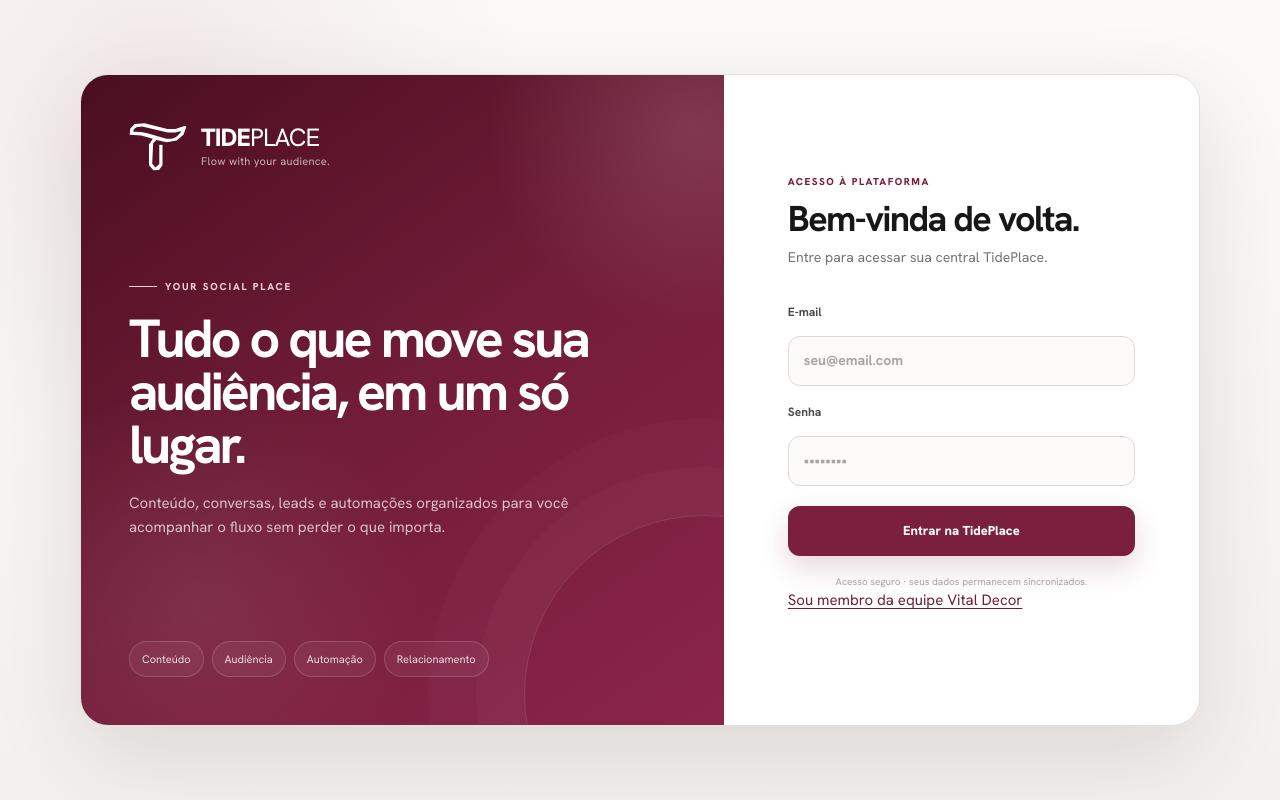
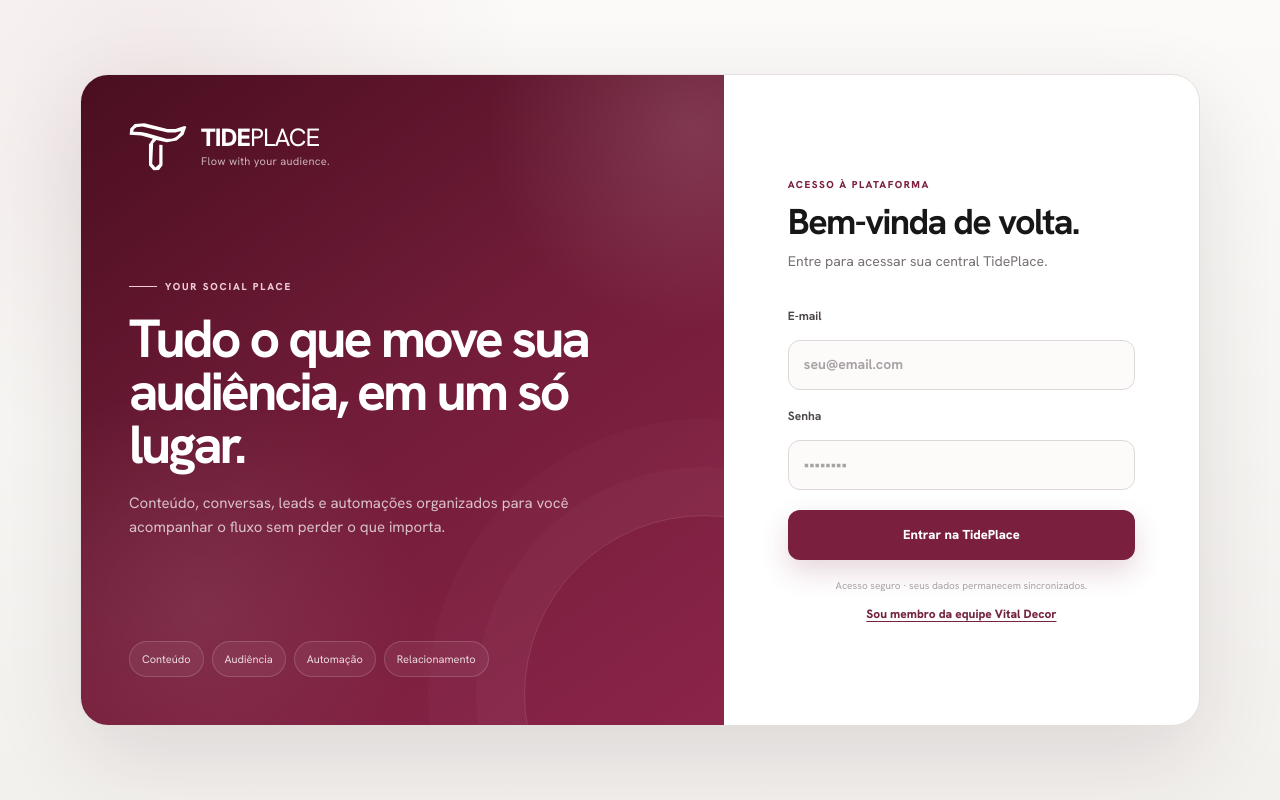
Before and after one commit to julianybertaglia-art/social-hub-gui, a Next.js app: page / in a window 1280 px wide. Built offline with nearby package versions, Linux system fonts and the light colour scheme; no server answers.

Commit message:
style(team): give staff entry link visible but subtle navigation

```diff
--- a/app/cloudgate.module.css
+++ b/app/cloudgate.module.css
@@ -259,6 +259,9 @@
   font-size: 12px;
 }
 
+.teamEntryLink{margin:12px 0 0;text-align:center;font-size:12px}
+.teamEntryLink a{color:#74243e;font-weight:750;text-decoration:underline;text-underline-offset:3px}
+.teamEntryLink a:hover{color:#4c1127}
 .securityNote {
   margin: 18px 0 0;
   color: #aaa2a5;
```
